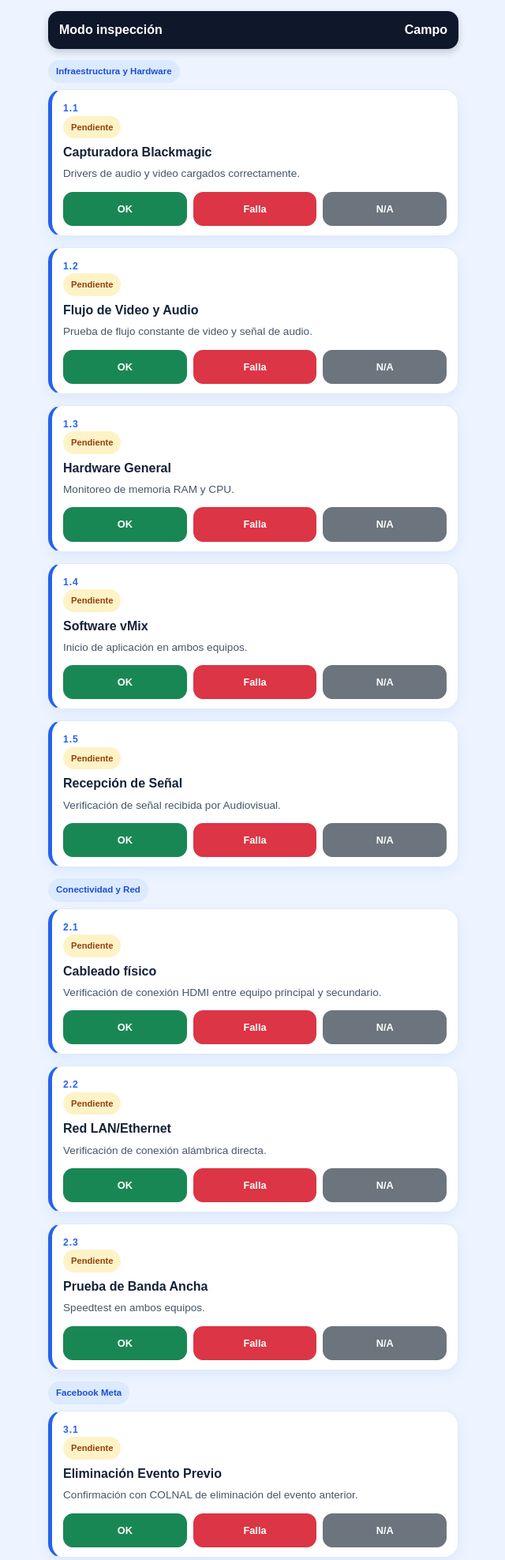
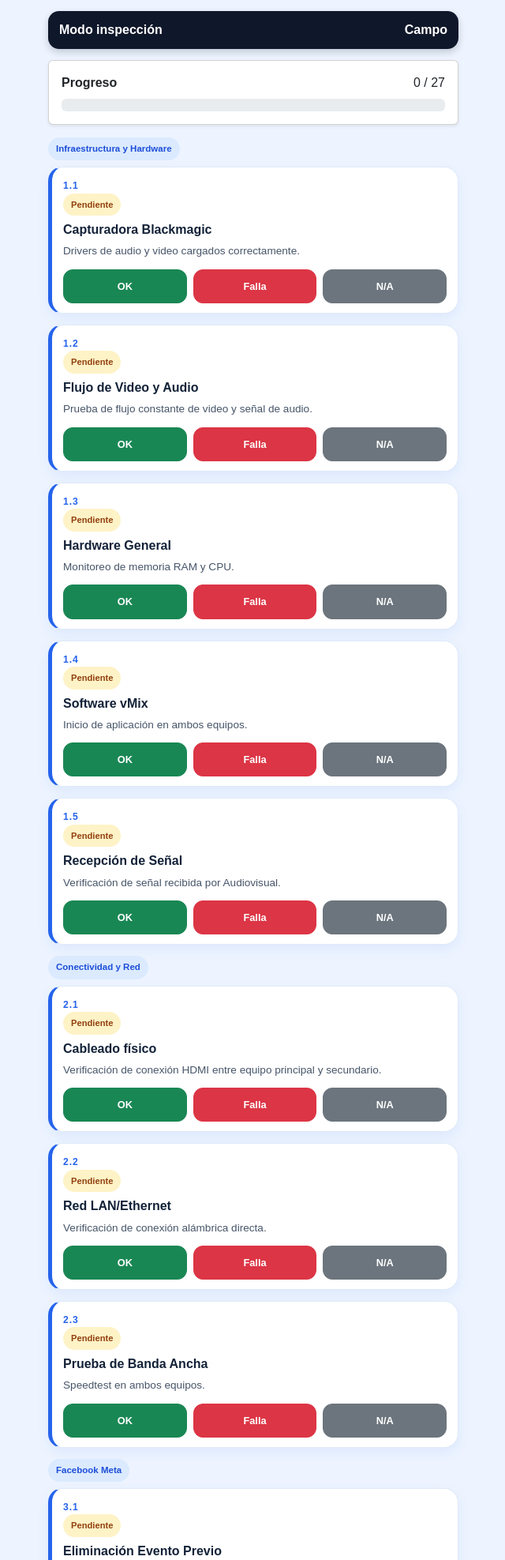
Before and after one commit to Carlosilce/streaming-checklist, a Flask app: page /inspeccion in a window 1280 px wide. Shown: the top 1975 px of the page at 79% size, without its empty margins (319-959 px from the left). Run offline with Flask 3, Linux system fonts and the light colour scheme.

Commit message:
Checklist completo ahora con barra de avance y optimizada las tarjetas para movil by Carlitos

```diff
--- a/templates/checklist.html
+++ b/templates/checklist.html
@@ -7,6 +7,19 @@
     <title>Checklist</title>
     <link href="https://cdn.jsdelivr.net/npm/bootstrap@5.3.3/dist/css/bootstrap.min.css" rel="stylesheet">
     <style>
+        a {
+            text-decoration: none;
+            color: #464feb;
+        }
+
+        tr th, tr td {
+            border: 1px solid #e6e6e6;
+        }
+
+        tr th {
+            background-color: #f5f5f5;
+        }
+
         body {
             background: #edf4ff;
             font-family: Arial, sans-serif;
@@ -133,6 +146,18 @@
             line-height: 1.5;
         }
 
+        .status-ok {
+            border-left: 8px solid #198754 !important;
+        }
+
+        .status-fail {
+            border-left: 8px solid #dc3545 !important;
+        }
+
+        .status-na {
+            border-left: 8px solid #fd7e14 !important;
+        }
+
         @media (max-width: 390px) {
             .shell {
                 padding-left: 8px;
@@ -159,20 +184,32 @@
             <span>Campo</span>
         </div>
 
+        <div class="card mb-3 shadow-sm">
+            <div class="card-body">
+                <div class="d-flex justify-content-between">
+                    <strong>Progreso</strong>
+                    <span id="progressText">0 / 27</span>
+                </div>
+                <div class="progress mt-2">
+                    <div id="progressBar" class="progress-bar bg-success" role="progressbar" style="width:0%"></div>
+                </div>
+            </div>
+        </div>
+
         {% for categoria, items in checklist.items() %}
             <div class="section-chip">{{ categoria }}</div>
 
             {% for item in items %}
-            <div class="inspection-card">
+            <div class="inspection-card checklist-card">
                 <div class="inspection-code">{{ item.id }}</div>
                 <div class="inspection-status">Pendiente</div>
                 <h3 class="inspection-title">{{ item.titulo }}</h3>
                 <p class="inspection-desc">{{ item.descripcion }}</p>
 
                 <div class="inspection-actions">
-                    <button class="btn btn-success">OK</button>
-                    <button class="btn btn-danger">Falla</button>
-                    <button class="btn btn-secondary">N/A</button>
+                    <button class="btn btn-success btn-ok">OK</button>
+                    <button class="btn btn-danger btn-fail">Falla</button>
+                    <button class="btn btn-secondary btn-na">N/A</button>
                 </div>
             </div>
             {% endfor %}
@@ -184,15 +221,15 @@
             <h2 class="section-title">{{ categoria }}</h2>
 
             {% for item in items %}
-            <div class="card check-card">
+            <div class="card check-card checklist-card">
                 <div class="card-body">
                     <h5 class="check-title">{{ item.id }} - {{ item.titulo }}</h5>
                     <p class="check-desc">{{ item.descripcion }}</p>
 
                     <div class="inspection-actions">
-                        <button class="btn btn-success">OK</button>
-                        <button class="btn btn-danger">Falla</button>
-                        <button class="btn btn-secondary">N/A</button>
+                        <button class="btn btn-success btn-ok">OK</button>
+                        <button class="btn btn-danger btn-fail">Falla</button>
+                        <button class="btn btn-secondary btn-na">N/A</button>
                     </div>
                 </div>
             </div>
@@ -200,6 +237,67 @@
         {% endfor %}
     </div>
     {% endif %}
+
+    <script>
+        const cards = document.querySelectorAll(".checklist-card");
+        const totalItems = cards.length;
+        let completedItems = 0;
+
+        function updateProgress() {
+            const progressBar = document.getElementById("progressBar");
+            const progressText = document.getElementById("progressText");
+
+            if (!progressBar || !progressText) {
+                return;
+            }
+
+            const percent = totalItems > 0 ? (completedItems / totalItems) * 100 : 0;
+            progressBar.style.width = percent + "%";
+            progressText.innerText = completedItems + " / " + totalItems;
+        }
+
+        cards.forEach(card => {
+            const okBtn = card.querySelector(".btn-ok");
+            const failBtn = card.querySelector(".btn-fail");
+            const naBtn = card.querySelector(".btn-na");
+            const statusLabel = card.querySelector(".inspection-status");
+
+            if (!okBtn || !failBtn || !naBtn) {
+                return;
+            }
+
+            function mark(statusClass, labelText) {
+                card.classList.remove("status-ok", "status-fail", "status-na");
+                card.classList.add(statusClass);
+
+                if (statusLabel) {
+                    statusLabel.textContent = labelText;
+                    statusLabel.style.background = statusClass === "status-ok"
+                        ? "#d1fae5"
+                        : statusClass === "status-fail"
+                            ? "#fee2e2"
+                            : "#ffedd5";
+                    statusLabel.style.color = statusClass === "status-ok"
+                        ? "#065f46"
+                        : statusClass === "status-fail"
+                            ? "#991b1b"
+                            : "#9a5b00";
+                }
+
+                if (!card.dataset.completed) {
+                    card.dataset.completed = "true";
+                    completedItems++;
+                    updateProgress();
+                }
+            }
+
+            okBtn.addEventListener("click", () => mark("status-ok", "OK"));
+            failBtn.addEventListener("click", () => mark("status-fail", "Falla"));
+            naBtn.addEventListener("click", () => mark("status-na", "N/A"));
+        });
+
+        updateProgress();
+    </script>
 </body>
 
 </html>
```
